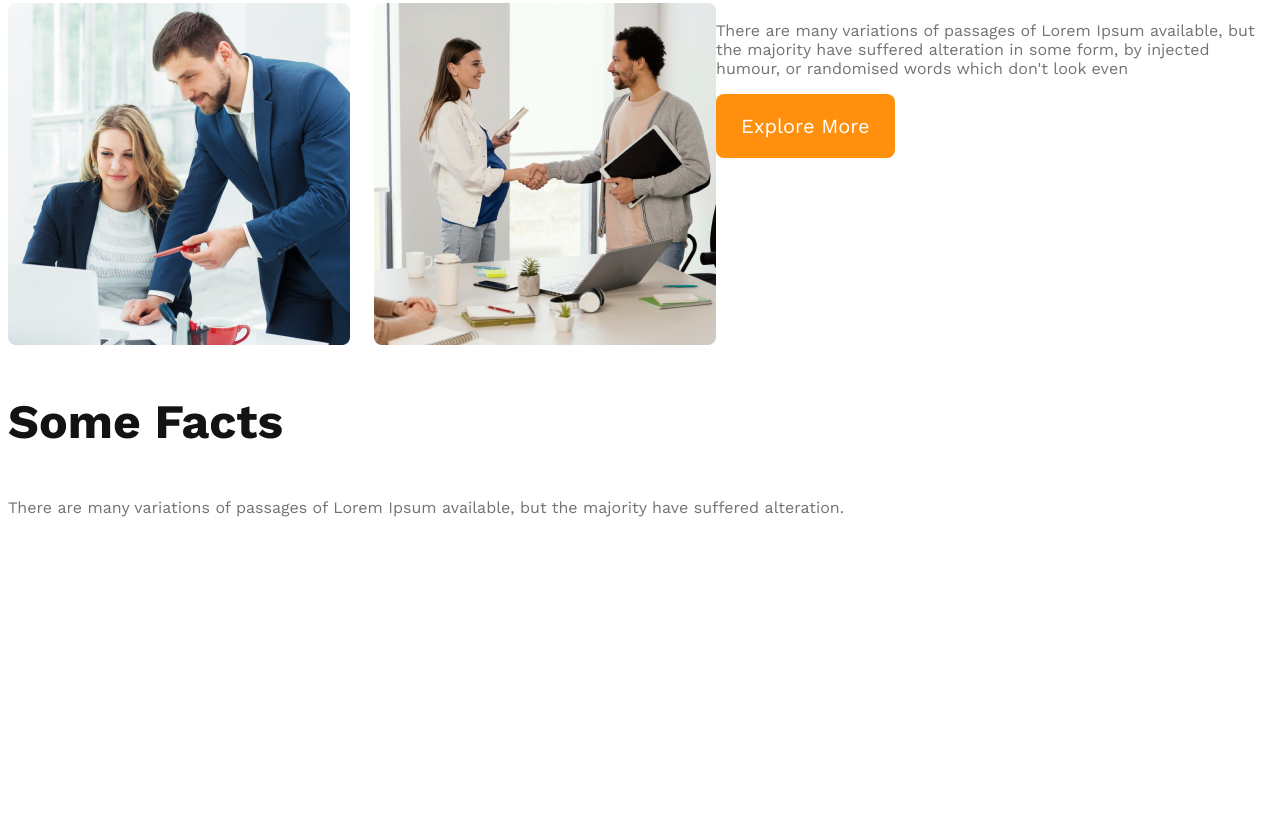
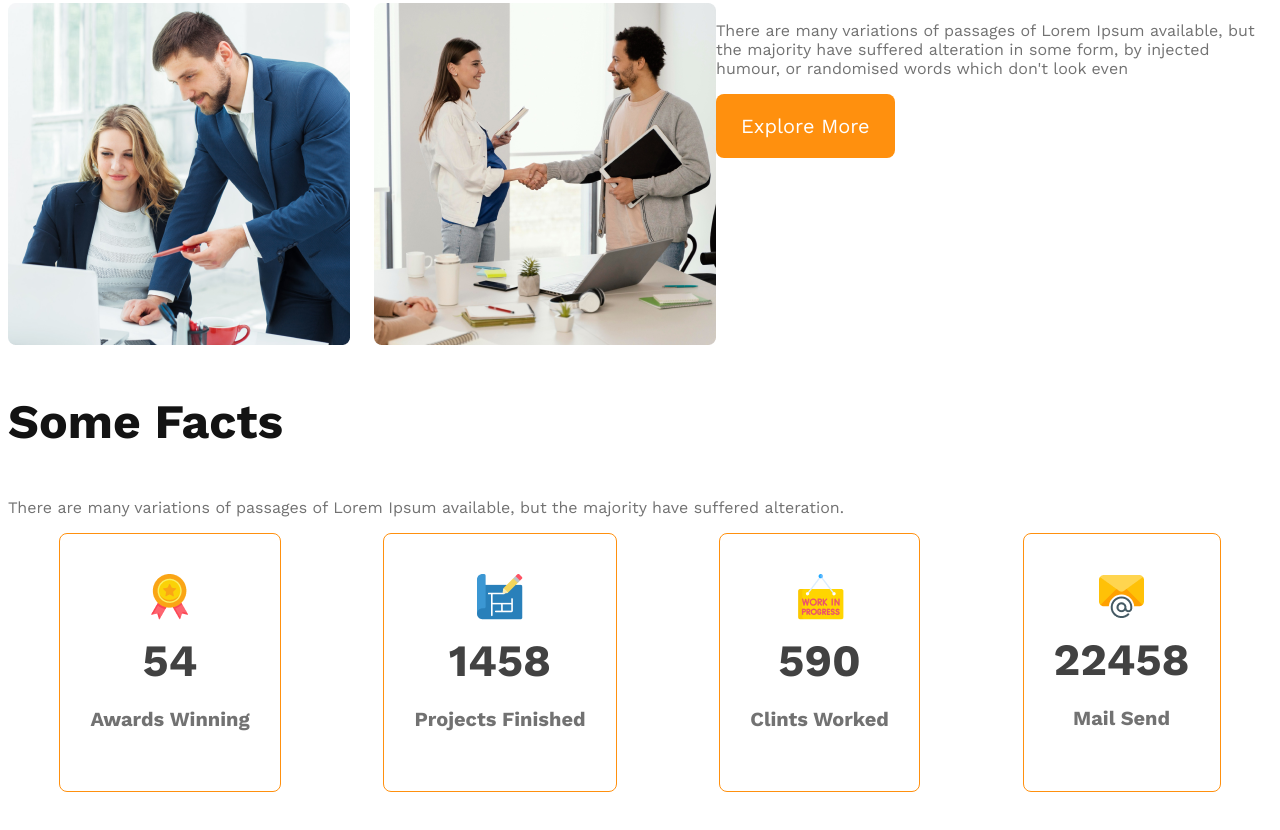
Before and after one commit to hamidtanvir/g3-architect-website, a plain HTML site: page index.html in a window 1280 px wide. Shown: the part 1361-2191 px from the top of the page. Before the commit the page ends 1948 px from the top, so only its background shows below. Drawn offline with nearby package versions, Linux system fonts and the light colour scheme.

Commit message:
facts added

```diff
--- a/index.html
+++ b/index.html
@@ -56,6 +56,29 @@
         <section class="facts">
             <h3 class="section-title">Some Facts</h3>
             <p class="text-light-gray">There are many variations of passages of Lorem Ipsum available, but the majority have suffered alteration.</p>
+            <div class="facts-card-container">
+                <!-- .card*4>img+h2.card-stats+p.card-title text-light-gray-->
+                <div class="card">
+                    <img src="images/icons/ribon.png" alt="">
+                    <h2 class="card-stats">54</h2>
+                    <p class="card-title text-light-gray">Awards Winning</p>
+                </div>
+                <div class="card">
+                    <img src="images/icons/projects.png" alt="">
+                    <h2 class="card-stats">1458</h2>
+                    <p class="card-title text-light-gray">Projects Finished</p>
+                </div>
+                <div class="card">
+                    <img src="images/icons/customers.png " alt="">
+                    <h2 class="card-stats">590</h2>
+                    <p class="card-title text-light-gray">Clints Worked</p>
+                </div>
+                <div class="card">
+                    <img src="images/icons/email.png" alt="">
+                    <h2 class="card-stats">22458</h2>
+                    <p class="card-title text-light-gray">Mail Send</p>
+                </div>
+            </div>
         </section>
     </main>
 
--- a/styles/architect.css
+++ b/styles/architect.css
@@ -114,6 +114,31 @@ main{
     font-weight: 700;
 }
 
+/* facts section */
+
+.facts-card-container{
+    display: flex;
+    justify-content: space-around;
+}
+
+.facts-card-container .card{
+    border-radius: 8px;
+    border: 1px solid #FF900E;
+    text-align: center;
+    padding: 40px 30px;
+}
+.facts-card-container .card-title{
+    font-weight: 600;
+    font-size: 1.25rem;
+}
+
+.facts-card-container .card-stats{
+    font-size: 2.8rem;
+    color:#424242;
+    margin-top: 10px;
+    margin-bottom: 10px;
+}
+
 
 
 
```
